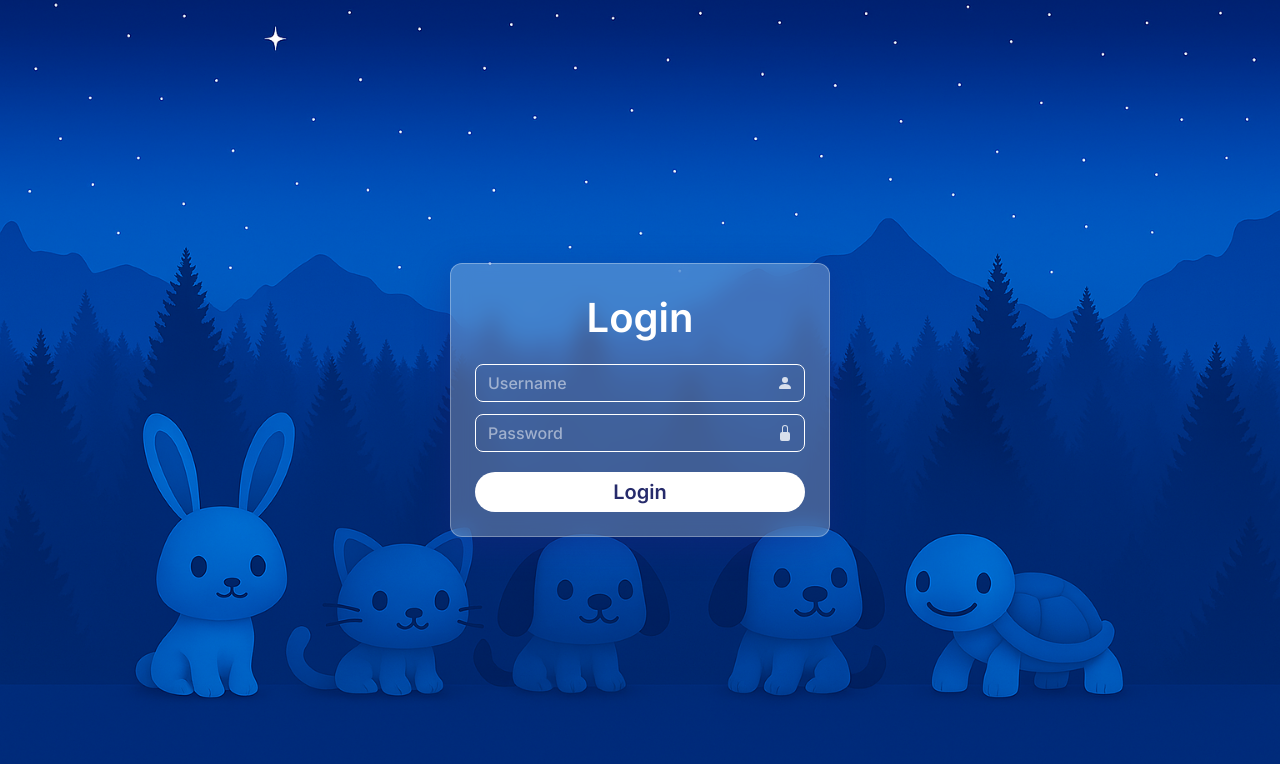
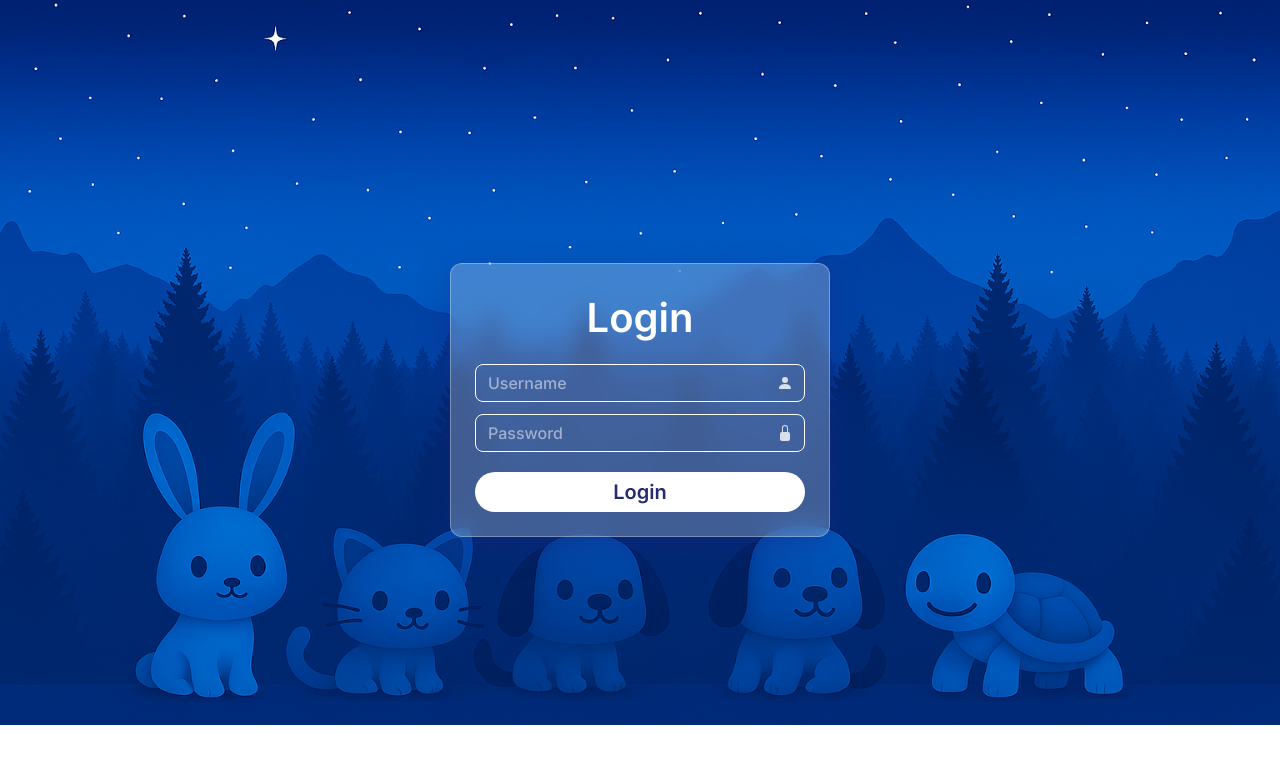
Before and after one commit to Vet-Up/tienda-front-adm, an Angular app: page /login in a window 1280 px wide. Shown: the top 764 px of the page. Built offline with nearby package versions, Linux system fonts and the light colour scheme.

Commit message:
Multiple fix

```diff
--- a/src/app/components/pages/app/app.scss
+++ b/src/app/components/pages/app/app.scss
@@ -1,7 +1,7 @@
 .c-admin-layout {
   display: flex;
   flex-direction: row;
-  height: 100vh;
+  height: calc(100vh - var(--mlt-sys-size-header-height, 75px));
   overflow: hidden;
 }
 
--- a/src/app/components/pages/c-users-management/c-users-management.ts
+++ b/src/app/components/pages/c-users-management/c-users-management.ts
@@ -70,6 +70,7 @@
         if (index !== -1) {
           this.users[index] = data;
         }
+        this.selectedUser = null;
       },
       error: () => this.error = 'Error al actualizar el rol'
     });
```
